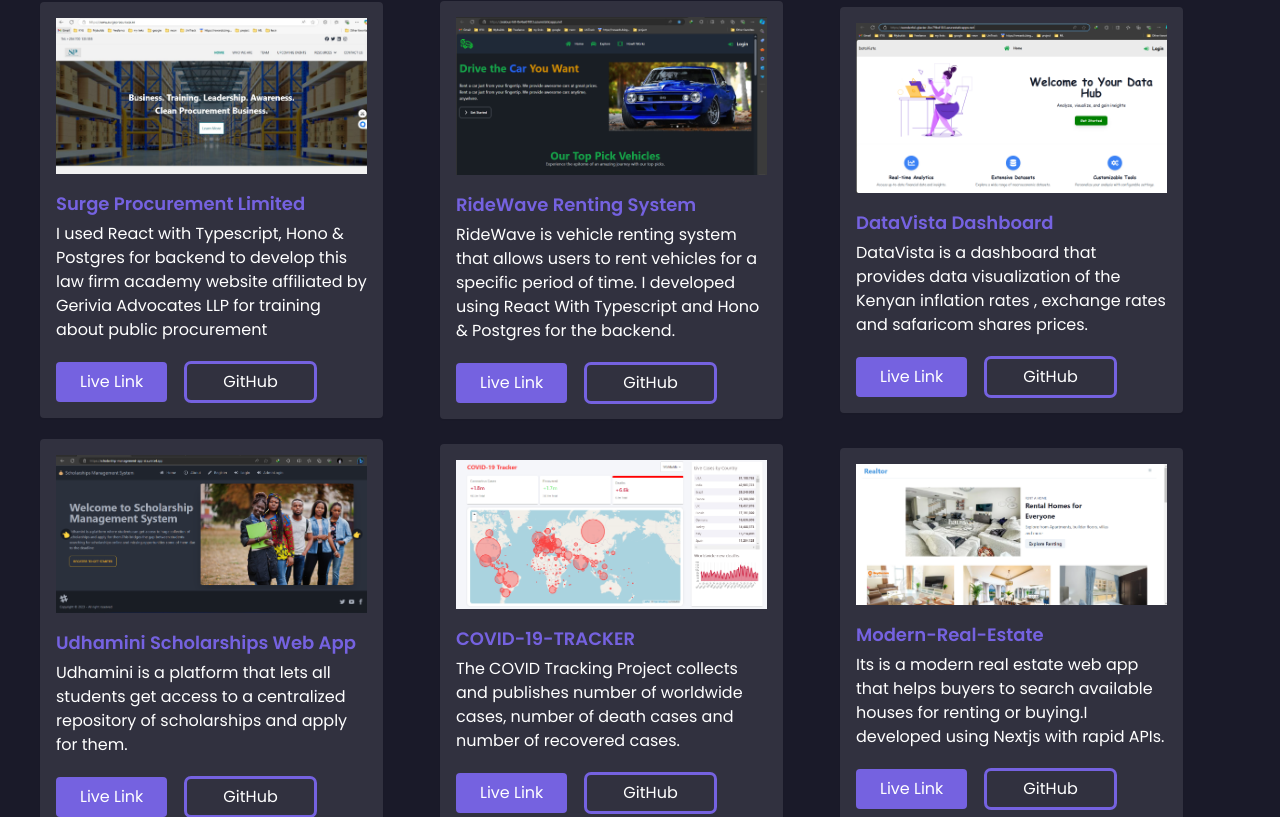
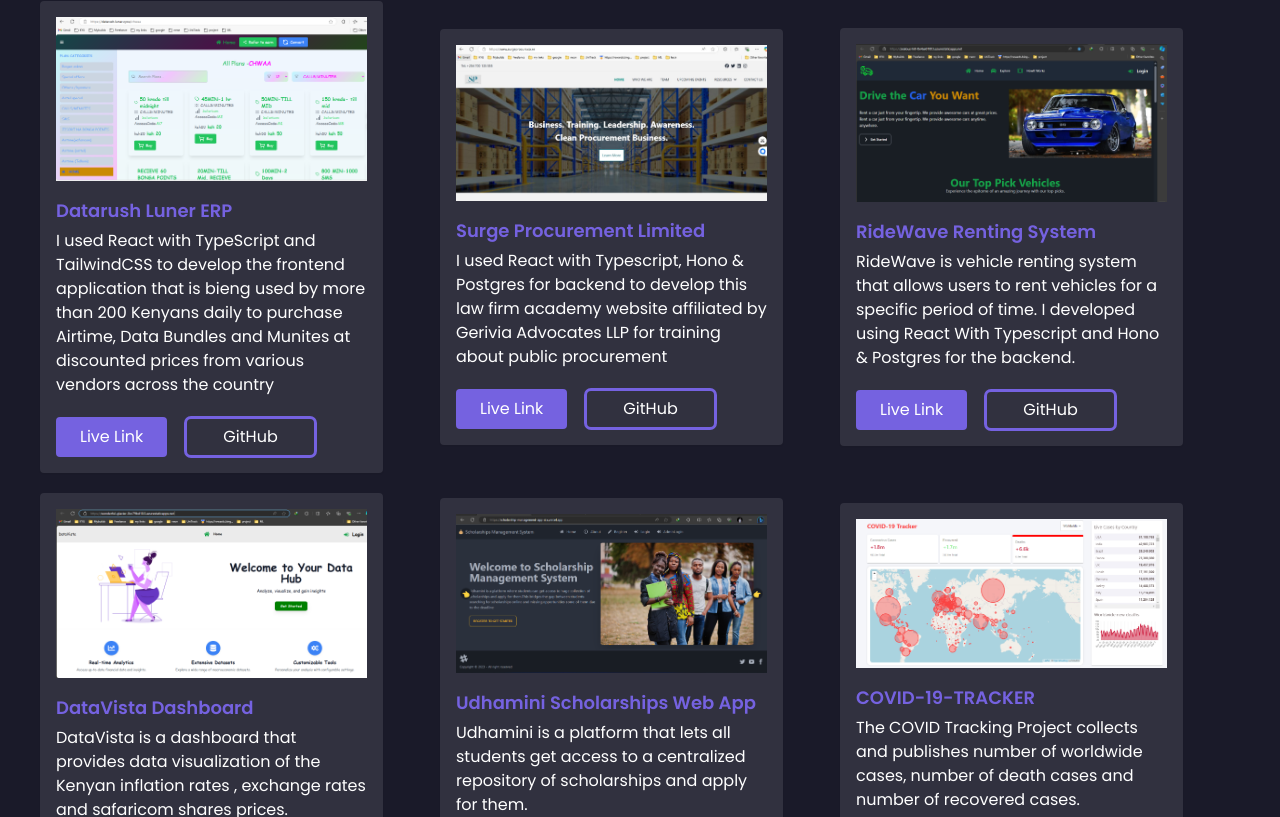
Before and after one commit to deniswachira/my-portifolio, a React (Vite) app: page / in a window 1280 px wide. Shown: the part 1315-2132 px from the top of the page. Built offline with nearby package versions, Linux system fonts and the light colour scheme.

Commit message:
update resume link in Home component and add Datarush project to Projects component

```diff
--- a/src/components/Home.jsx
+++ b/src/components/Home.jsx
@@ -35,7 +35,7 @@ const Home = () => {
                         <p className='text-red-400'>Azure Data Scientist.</p>
                     </div>
                     <div className='mt-5'>
-                        <a href="https://drive.google.com/file/d/1Ad4Z-yGcLsMvCMXvWblt1f37WrF1pqw6/view?usp=sharing">
+                        <a href="https://drive.google.com/file/d/1zmdrR1BeW4EskxlhBifD1ap3CoDCB70g/view?usp=sharing">
                             <button className='btn transition-all duration-500 shadow-sm bg-primary py-2 px-4 rounded text-white hover:bg-white hover:text-primary'>
                                 Download Resume
                             </button>
--- a/src/components/Projects.jsx
+++ b/src/components/Projects.jsx
@@ -9,9 +9,18 @@ import jobit1 from '../assets/projects/jobit1.jpg';
 import rideWave from '../assets/projects/ridewave.png';
 import datavista from '../assets/projects/datavista.png';
 import surge from '../assets/projects/surge.jpg'
+import datarush from '../assets/projects/datarush.png'
 
 const Projects = () => {
   const projects = [
+    {
+      title: "Datarush Luner ERP",
+      description:
+        "I used React with TypeScript and TailwindCSS to develop the frontend application that is bieng used by more than 200 Kenyans daily to purchase Airtime, Data Bundles and Munites at discounted prices from various vendors across the country",
+      photo: datarush,
+      link: "https://datarush.lunar.cyou/chwaa",
+      github: "https://datarush.lunar.cyou/chwaa",
+    },
     {
       title: "Surge Procurement Limited",
       description:
```
Also changed, not shown: src/assets/projects/datarush.png (added).
